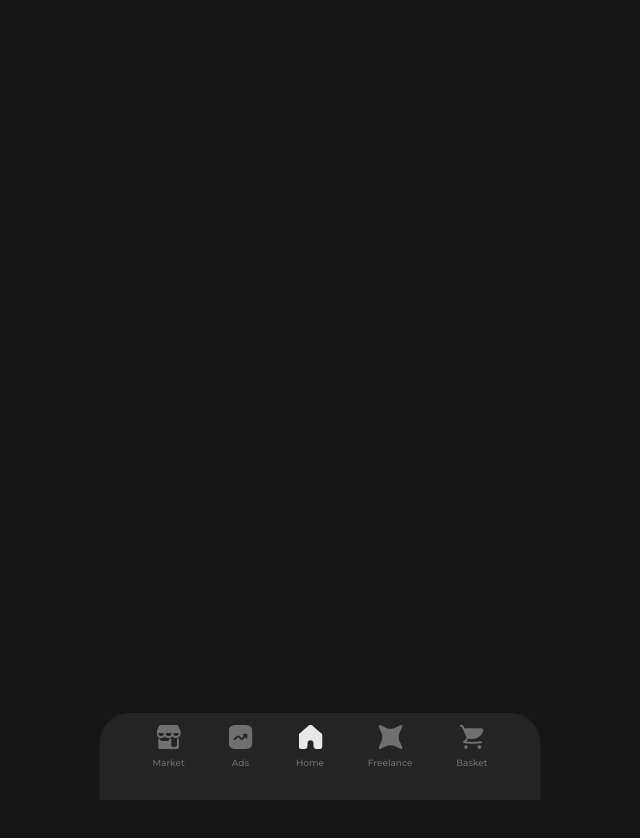
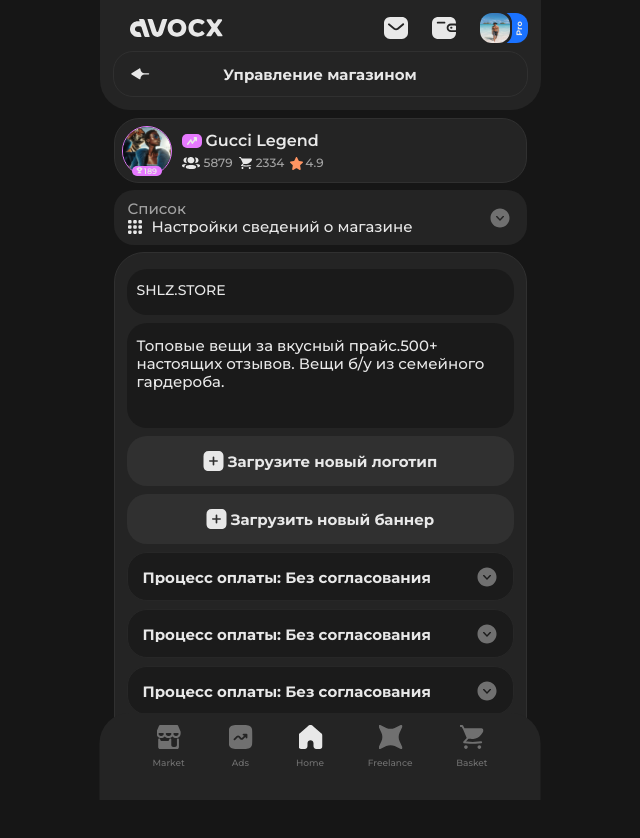
Before and after one commit to fayzullayevelmurod/Avocx-Mini-app, a React (Vite) app: page /store-management-two in a window 1280 px wide. Shown: the top 838 px of the page, without its empty margins (320-960 px from the left). Before the commit the page ends 800 px from the top, so only its background shows below. Built offline with nearby package versions, Linux system fonts and the light colour scheme.

Commit message:
store-management-two page finished

```diff
--- a/src/components/CustomSelect.jsx
+++ b/src/components/CustomSelect.jsx
@@ -109,7 +109,7 @@
                 key={idx}
                 onClick={() => handleSelect(option)}
                 className={`text-15 leading-[200%] ${
-                  option === currentValue ? "text-primary" : "text-grayCustom"
+                  option === currentValue ? "text-[#E679FF]" : "text-grayCustom"
                 } hover:cursor-pointer`}
               >
                 {option.label}
--- a/src/components/InputForm.jsx
+++ b/src/components/InputForm.jsx
@@ -3,10 +3,11 @@
   placeHolder,
   value,
   disabled = false,
+  className
 }) => {
   return (
     <input
-      className="w-full h-[55px] pt-[23px] py-2 px-[10px] bg-dark rounded-[20px] placeholder:text-iron text-sm text-white disabled:opacity-100 disabled:text-white"
+      className={`w-full h-[55px] pt-[23px] py-2 px-[10px] bg-dark rounded-[20px] placeholder:text-iron text-sm text-white disabled:opacity-100 disabled:text-white ${className}`}
       type={type}
       placeholder={placeHolder}
       value={value}
--- /dev/null
+++ b/src/components/TextareaForm.jsx
@@ -0,0 +1,19 @@
+export const TextareaForm = ({ placeHolder, value, acctions, className }) => {
+  return (
+    <div className={`relative h-[105px] ${className}`}>
+      <textarea
+        className="w-full resize-none h-full pt-[14px] leading-[120%]  pb-2 px-[10px] bg-dark rounded-[20px] placeholder:text-iron text-15 text-white"
+        placeholder={placeHolder}
+        value={value}
+      />
+      {acctions && (
+        <div className="flex gap-[6px] absolute bottom-[10px] left-[10px]">
+          <button className="ai-btn">Ai Описание</button>
+          <button className="w-[39px] h-[39px] flex items-center justify-center rounded-base border border-[#505050]">
+            <img src="/images/icons/gray-trash.svg" alt="gray-trash" />
+          </button>
+        </div>
+      )}
+    </div>
+  );
+};
--- a/src/components/index.js
+++ b/src/components/index.js
@@ -16,3 +16,4 @@
 export { ProfileBox } from "./ProfileBox";
 export { List } from "./List";
 export {MultiSelect} from './MultiSelect';
+export {TextareaForm} from './TextareaForm';
--- a/src/pages/MapPage.jsx
+++ b/src/pages/MapPage.jsx
@@ -16,6 +16,7 @@
     { path: "/my-ads", label: "Объявления на бирже" },
     { path: "/my-shops", label: "Мои магазины. Нету" },
     { path: "/store-management", label: "Управление магазином" },
+    { path: "/store-management-two", label: "Управление магазином 2" },
   ];
 
   return (
--- /dev/null
+++ b/src/pages/StoreManagementTwo.jsx
@@ -0,0 +1,84 @@
+import {
+  Button,
+  CardUI,
+  InputForm,
+  List,
+  ProfileBox,
+  TextareaForm,
+} from "../components";
+import { CustomSelect } from "../components/CustomSelect";
+import { Header } from "../layouts";
+
+export const StoreManagementTwo = () => {
+  const categoryOptions = [
+    "Настройки сведений о магазине",
+    "Настройки сведений о магазине 2",
+    "Настройки сведений о магазине 3",
+  ];
+  const options = [
+    { value: "sell", label: "Процесс оплаты: Без согласования " },
+    { value: "buy", label: "Процесс оплаты: Без согласования 2" },
+    { value: "rent", label: "Процесс оплаты: Без согласования 3" },
+  ];
+
+  const options2 = [
+    { value: "sell", label: "Способы доставки: Посылка " },
+    { value: "buy", label: "Способы доставки: Посылка 2" },
+    { value: "rent", label: "Способы доставки: Посылка 3" },
+  ];
+  const options3 = [
+    { value: "sell", label: "Страны доставки: Весь Мир " },
+    { value: "buy", label: "Страны доставки: Весь Мир 2" },
+    { value: "rent", label: "Страны доставки: Весь Мир 3" },
+  ];
+  return (
+    <div>
+      <Header title="Управление магазином" />
+      <div className="space-y-[7px]">
+        <ProfileBox />
+        <List options={categoryOptions} icon={true} />
+        <CardUI className="!rounded-[30px] !pt-4 space-y-2">
+          <InputForm
+            className="pt-[3px] !h-[46px] !pl-[10px]"
+            placeHolder="SHLZ.STORE"
+            value="SHLZ.STORE"
+          />
+          <TextareaForm value="Топовые вещи за вкусный прайс.500+ настоящих отзывов. Вещи б/у из семейного гардероба." />
+          <Button type="gray">
+            <img src="/images/icons/plus.svg" alt="" />
+            <span>Загрузите новый логотип</span>
+          </Button>
+          <Button type="gray">
+            <img src="/images/icons/plus.svg" alt="" />
+            <span>Загрузить новый баннер</span>
+          </Button>
+          <CustomSelect
+            options={options}
+            placeholder="Процесс оплаты: Без согласования"
+            selected={true}
+            rightIcon={true}
+            className="!h-[49px] !font-bold"
+          />
+           <CustomSelect
+            options={options2}
+            placeholder="Процесс оплаты: Без согласования"
+            selected={true}
+            rightIcon={true}
+            className="!h-[49px] !font-bold"
+          />
+           <CustomSelect
+            options={options3}
+            placeholder="Процесс оплаты: Без согласования"
+            selected={true}
+            rightIcon={true}
+            className="!h-[49px] !font-bold"
+          />
+          <Button className="mt-[7px]">
+            <img src="/images/icons/file-plus-black.svg" alt="" />
+            <span>Сохранить и применить</span>
+          </Button>
+        </CardUI>
+      </div>
+    </div>
+  );
+};
--- a/src/pages/index.js
+++ b/src/pages/index.js
@@ -12,3 +12,4 @@
 export { MyAds } from "./MyAds";
 export { MyShops } from "./MyShops";
 export { StoreManagement } from "./StoreManagement";
+export { StoreManagementTwo } from "./StoreManagementTwo";
--- a/src/routes.jsx
+++ b/src/routes.jsx
@@ -1,5 +1,5 @@
 import { Route, Routes } from "react-router-dom";
-import { AdvertisingAccount, AdvertisingExchange, CartProducts, ChannelSettings, Home, Loading, MapPage, MyAds, MyShops, Notifications, Settings, SlideWindow, StoreManagement, Wallet } from "./pages";
+import { AdvertisingAccount, AdvertisingExchange, CartProducts, ChannelSettings, Home, Loading, MapPage, MyAds, MyShops, Notifications, Settings, SlideWindow, StoreManagement, StoreManagementTwo, Wallet } from "./pages";
 
 const AppRoutes = () => {
   return (
@@ -19,6 +19,7 @@
       <Route path="/my-ads" element={<MyAds  />} />
       <Route path="/my-shops" element={<MyShops  />} />
       <Route path="/store-management" element={<StoreManagement  />} />
+      <Route path="/store-management-two" element={<StoreManagementTwo  />} />
 
     </Routes>
   );
```
